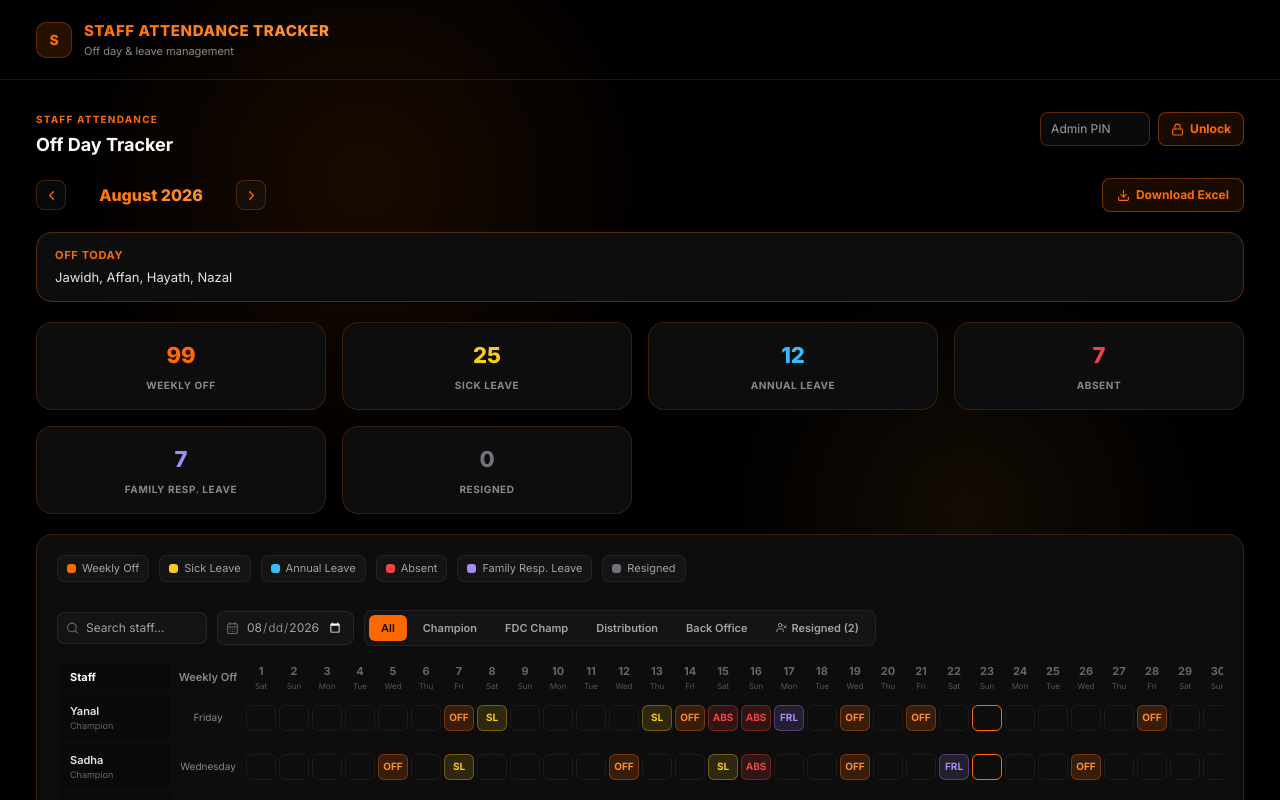
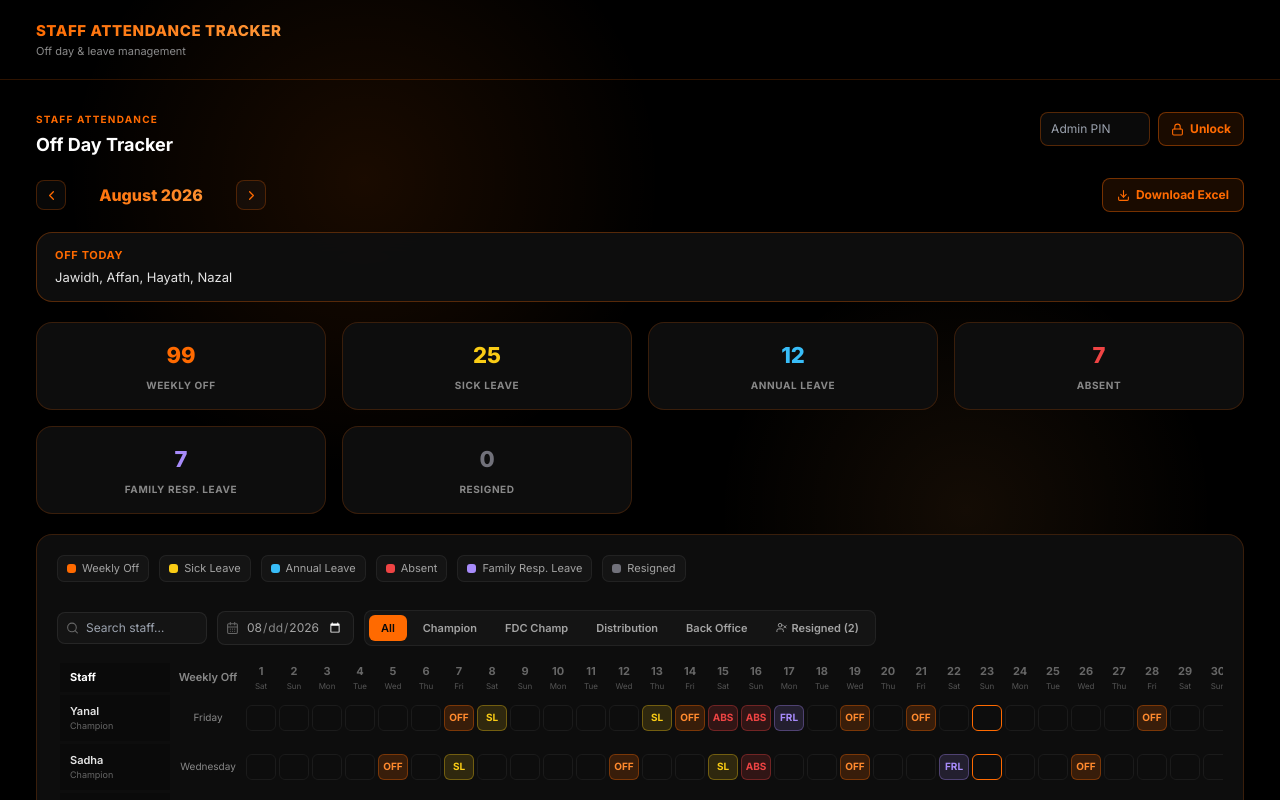
Before and after one commit to jazlaan2626-star/staff-attendance-tracker, a React (Vite) app: page / in a window 1280 px wide. Shown: the top 800 px of the page. Built offline with nearby package versions, Linux system fonts and the light colour scheme.

Commit message:
Remove header logo box, add footer credit

```diff
--- a/src/App.jsx
+++ b/src/App.jsx
@@ -9,11 +9,6 @@ export default function App() {
         padding: '20px 36px', borderBottom: '1px solid var(--border)',
         display: 'flex', alignItems: 'center', gap: 12, position: 'relative', zIndex: 1,
       }}>
-        <div style={{
-          width: 36, height: 36, borderRadius: 10, background: 'rgba(255,106,0,0.15)',
-          border: '1px solid rgba(255,106,0,0.3)', display: 'flex', alignItems: 'center',
-          justifyContent: 'center', fontWeight: 800, color: '#ff6a00', fontSize: 14,
-        }}>S</div>
         <div>
           <p className="grad-text" style={{ fontSize: 15, fontWeight: 800, letterSpacing: '0.04em', margin: 0 }}>STAFF ATTENDANCE TRACKER</p>
           <p style={{ color: 'var(--t2)', fontSize: 11, margin: 0 }}>Off day & leave management</p>
@@ -22,8 +17,8 @@ export default function App() {
 
       <main className="main-scroll" style={{ maxWidth: 1400, margin: '0 auto', padding: '32px 36px', position: 'relative', zIndex: 1 }}>
         <AttendanceBoard />
-        <p style={{ textAlign: 'center', color: 'rgba(255,106,0,0.2)', fontSize: 11, paddingBottom: 24 }}>
-          Staff Attendance Tracker · 2026
+        <p style={{ textAlign: 'center', color: 'rgba(255,106,0,0.35)', fontSize: 11, paddingBottom: 24 }}>
+          Developed with <span style={{ color: '#ff6a00' }}>&hearts;</span> by Jazlan Khalid
         </p>
       </main>
     </div>
```
